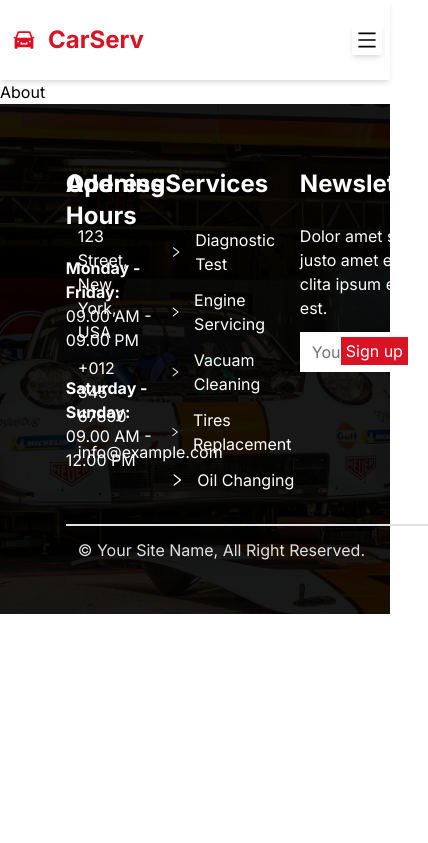
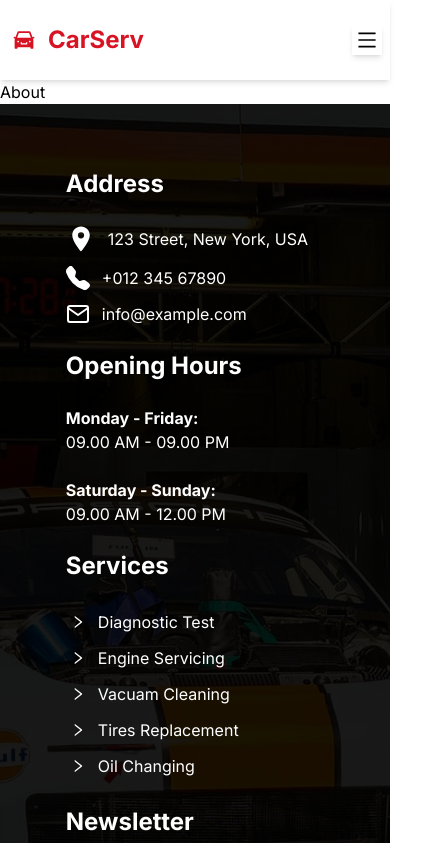
Before and after one commit to javadng/carservice, a Next.js app: page /about in a window 390 px wide. Shown: the top 843 px of the page, 428 px wide, since content can reach past the window. Built offline with nearby package versions, Linux system fonts and the light colour scheme.

Commit message:
master: fixed some ui bug

```diff
--- a/src/components/bookForService.tsx
+++ b/src/components/bookForService.tsx
@@ -4,7 +4,7 @@ import ScrollPullAnimated from "./scrollPullAnimated";
 
 const BookForService = () => {
   return (
-    <section className="book-service my-12 text-white px-10">
+    <section className="book-service my-12 text-white">
       <div className="gap-10 grid md:grid-cols-2 container w-5/6 mx-auto">
         <ScrollPullAnimated offscreenY={300} onscreenY={0}>
           <div className="desc p-8">
--- a/src/components/booking/bookInput.tsx
+++ b/src/components/booking/bookInput.tsx
@@ -6,10 +6,15 @@ interface Props {
 const BookInput: React.FC<Props> = ({ id, labelText, type }) => {
   return (
     <div className="input-container relative">
-      <label htmlFor="Name" className="absolute left-1 md:left-5 top-2 md:top-4 text-secondary">
+      {/* <label htmlFor="Name" className="absolute left-1 md:left-5 top-2 md:top-4 text-secondary">
         {labelText}
-      </label>
-      <input type={type} id={id} className="block md:p-4 w-full rounded-lg" />
+      </label> */}
+      <input
+        type={type}
+        placeholder={labelText}
+        id={id}
+        className="block md:p-4 w-full rounded-lg text-secondary"
+      />
     </div>
   );
 };
--- a/src/components/footer/footer.tsx
+++ b/src/components/footer/footer.tsx
@@ -5,8 +5,8 @@ import { AiOutlineRight } from "react-icons/ai";
 
 const Footer = () => {
   return (
-    <footer className="footer p-10 text-white  ">
-      <div className="container w-5/6 mx-auto grid grid-cols-1 md:grid-cols-2 lg:grid-cols-4">
+    <footer className="footer p-10 text-white">
+      <div className="container w-5/6 mx-auto md:grid md:grid-cols-2 lg:grid-cols-4">
         {/* addresses */}
         <ul>
           <h1 className="text-2xl font-bold my-6">Address</h1>
@@ -36,7 +36,7 @@ const Footer = () => {
           </li>
         </ul>
         {/* services */}
-        <ul>
+        <ul className="md:row-start-2 lg:row-start-1 lg:col-start-3">
           <h1 className="text-2xl my-6 font-bold">Services</h1>
           <li className="flex items-center my-1 p-1 hover:scale-110 transition duration-300 cursor-pointer">
             <AiOutlineRight className="mr-3" />
@@ -60,7 +60,7 @@ const Footer = () => {
           </li>
         </ul>
         {/* newsletter */}
-        <div>
+        <div className="md:row-start-2 lg:row-start-1 lg:col-start-4">
           <h1 className="text-2xl my-6 font-bold">Newsletter</h1>
           <p className="my-3">
             Dolor amet sit justo amet elitr clita ipsum elitr est.
--- a/src/components/techs/techsItem.tsx
+++ b/src/components/techs/techsItem.tsx
@@ -21,7 +21,7 @@ const TechItem: React.FC<Props> = ({
       <div className="tech-item cursor-pointer bg-light-gray pb-3 shadow-sm">
         <figure className="relative h-[20rem] md:h-[16rem] tech-figure after:bg-primary">
           <Image src={imgSrc} alt={fullname} fill={true} />
-          <div className="tech-social text-2xl absolute transition z-20 top-1/2 left-[50px] flex items-center justify-between">
+          <div className="tech-social text-2xl absolute transition z-20 top-1/2 left-[160px] md:left-[50px] flex items-center justify-between">
             <span className="text-primary p-2 mx-2 transition duration-200 hover:text-white bg-white hover:bg-secondary z-20 inline-block rounded-lg">
               <BsLinkedin />
             </span>
```
